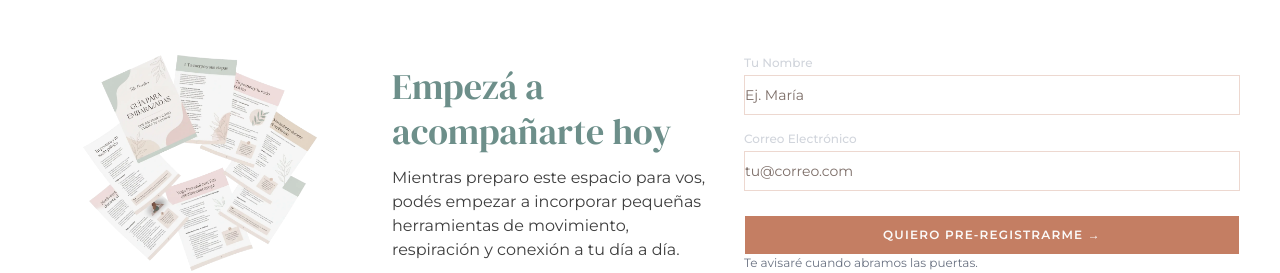
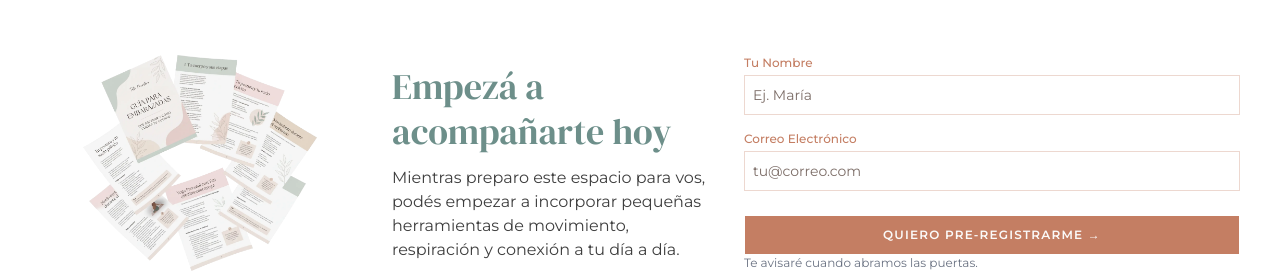
Before and after one commit to Juanchizo/yoga-paremba, a Next.js app: page / in a window 1280 px wide. Shown: the part 2663-2936 px from the top of the page. Built offline with nearby package versions, Linux system fonts and the light colour scheme.

Commit message:
flex 2 colors

```diff
--- a/app/page.tsx
+++ b/app/page.tsx
@@ -307,26 +307,26 @@ export default function HomePage() {
 
         <form onSubmit={handleSubmit} className="space-y-4 text-left md:col-span-3">
           <div>
-            <label className="mb-1 block text-xs font-medium text-gray-300">Tu Nombre</label>
+            <label className="mb-1 block text-xs font-medium text-[#C47E63]">Tu Nombre</label>
             <Input
               type="text"
               placeholder="Ej. María"
               required
               value={formData.nombre}
               onChange={(e) => setFormData({ ...formData, nombre: e.target.value })}
-              className="border-[#C47E63]/30 bg-background/50"
+              className="border-[#C47E63]/30 bg-background/50 p-2"
             />
           </div>
 
           <div>
-            <label className="mb-1 block text-xs font-medium text-gray-300">Correo Electrónico</label>
+            <label className="mb-1 block text-xs font-medium text-[#C47E63]">Correo Electrónico</label>
             <Input
               type="email"
               placeholder="tu@correo.com"
               required
               value={formData.email}
               onChange={(e) => setFormData({ ...formData, email: e.target.value })}
-              className="border-[#C47E63]/30 bg-background/50"
+              className="border-[#C47E63]/30 bg-background/50 p-2"
             />
           </div>
 
```
